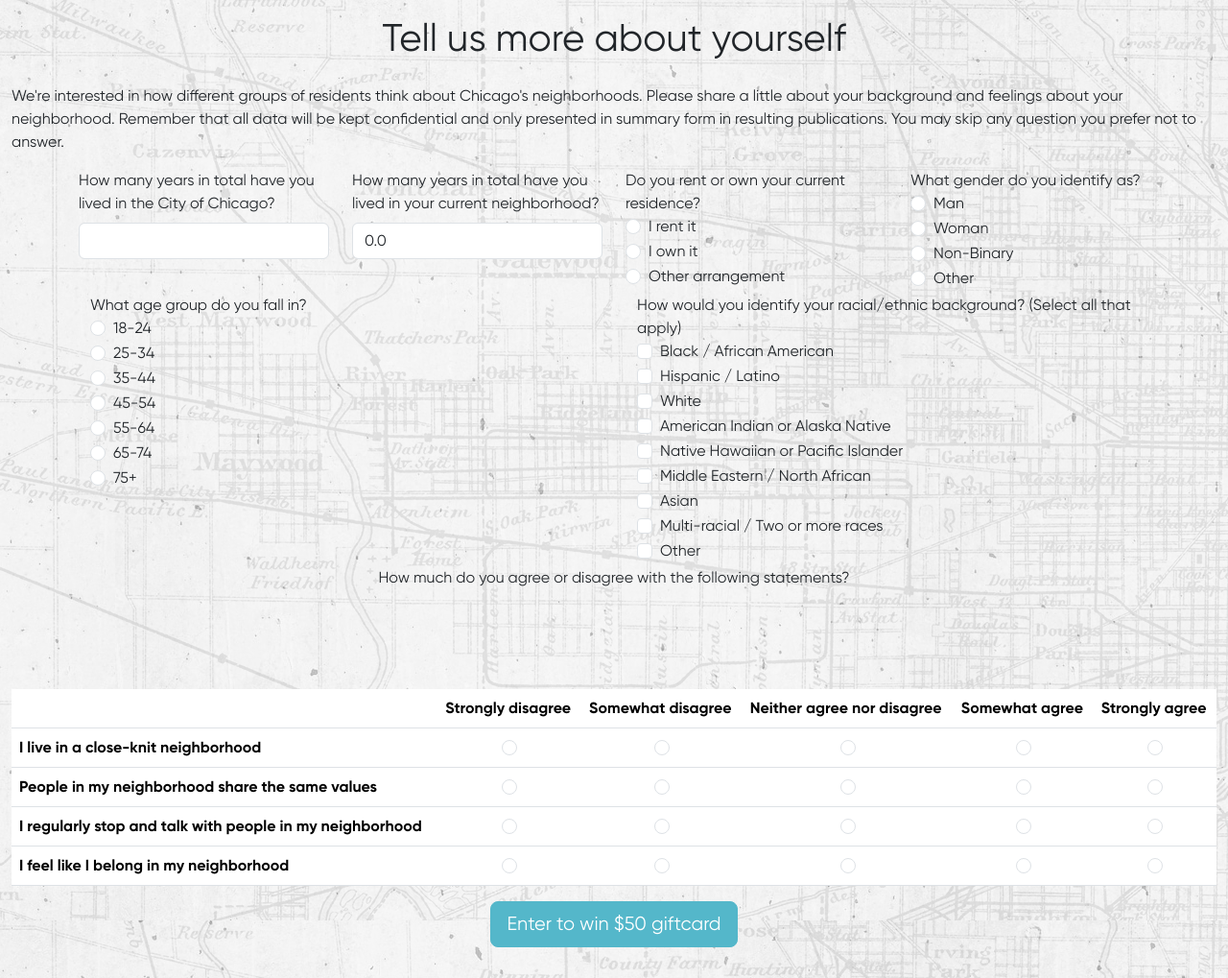
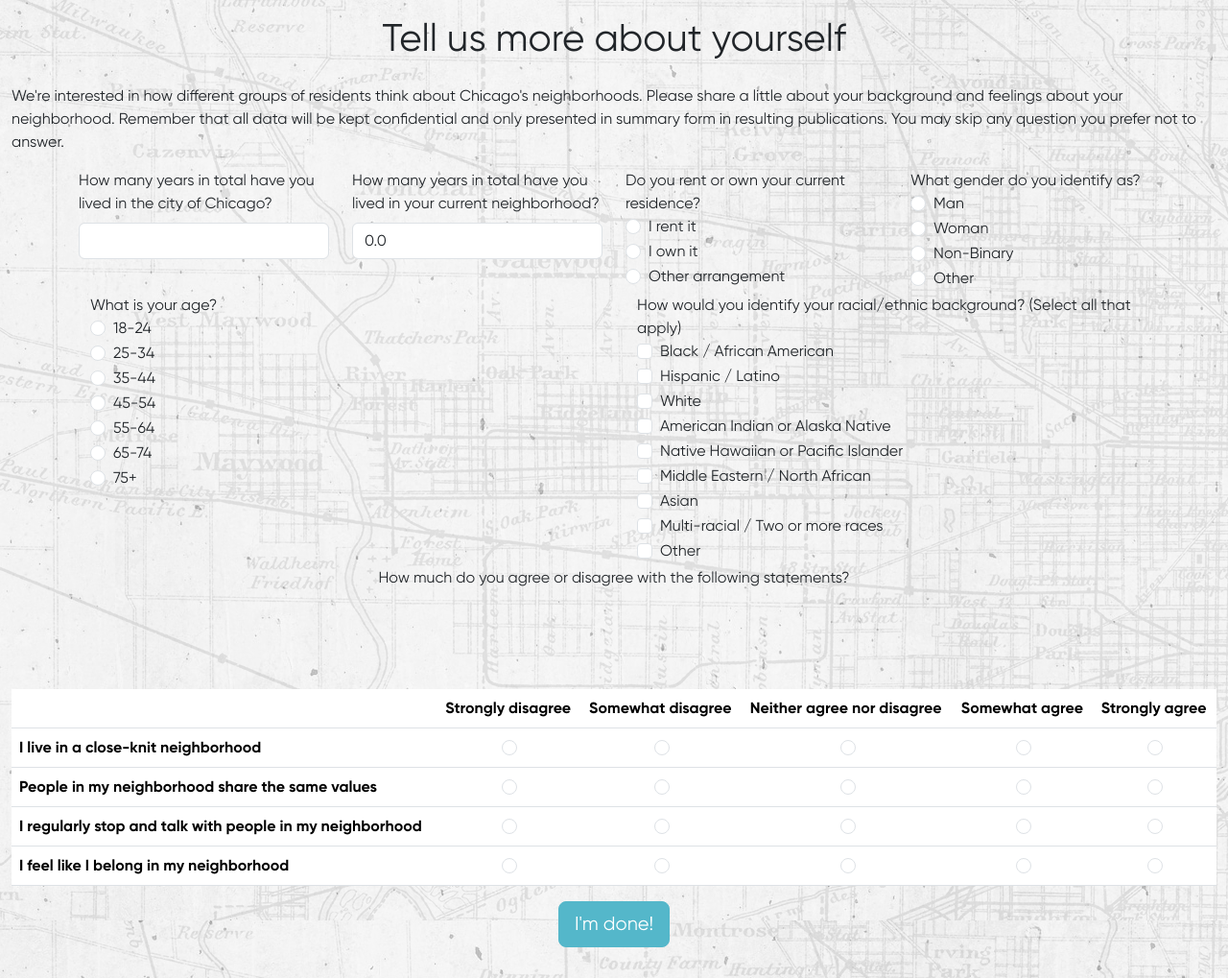
Before and after one commit to divij-sinha/neighbourhood-mapping, a Flask app: page /survey_demo in a window 1280 px wide. Shown: the part 121-1140 px from the top of the page at 96% size. Run offline with Flask 3, Linux system fonts and the light colour scheme.

Commit message:
more changes

```diff
--- a/app/forms.py
+++ b/app/forms.py
@@ -64,9 +64,10 @@ class SurveyDraw(FlaskForm):
     cur_neighborhood = StringField(
         "What is the name of this neighborhood?",
         description="Choose from the list, or type your own!",
+        validators=[Optional()]
     )
     draw_layer = HiddenField(
-        "invisible_str_draw", validators=[DataRequired(), validator_geo_json]
+        "invisible_str_draw", validators=[Optional()]
     )
     user_relationship = MultiCheckboxField(
         "How do you know this neighborhood? (Select all that apply)",
@@ -95,8 +96,8 @@ class SurveyDemo(FlaskForm):
         validators=[Optional(), NumberRange(0, 100)],
     )
     years_lived_chicago = DecimalField(
-        "How many years in total have you lived in the City of Chicago?",
-        description="How many years in total have you lived in the City of Chicago?",
+        "How many years in total have you lived in the city of Chicago?",
+        description="How many years in total have you lived in the city of Chicago?",
         places=1,
         validators=[Optional(), NumberRange(0, 100)],
     )
@@ -121,7 +122,7 @@ class SurveyDemo(FlaskForm):
         ],
     )
     age = RadioField(
-        "What age group do you fall in?",
+        "What is your age?",
         validators=[Optional()],
         default="none",
         choices=[
@@ -198,7 +199,7 @@ class SurveyDemo(FlaskForm):
             ("strong_agr", "Strong agree"),
         ],
     )
-    submit = SubmitField("Enter to win $50 giftcard")
+    submit = SubmitField("I'm done!")
 
 
 class SurveyFeedback(FlaskForm):
--- a/app/routes.py
+++ b/app/routes.py
@@ -1,6 +1,6 @@
 from app import app, db
 from app.models import Neighborhood, Location, Respondent, Feedback
-from app.forms import SurveyStart, SurveyDraw, AgreeButton, SurveyDemo, SurveyFeedback
+from app.forms import SurveyStart, SurveyDraw, AgreeButton, SurveyDemo, SurveyFeedback, validator_geo_json
 from flask import render_template, redirect, url_for, session, flash
 from wtforms.validators import DataRequired
 from utils import get_geojson, get_map_comps, get_neighborhood_list
@@ -82,13 +82,15 @@ def survey_draw(first):
         loc=loc, zoom=13, draw_options=draw_options
     )
     form = SurveyDraw()
-    if (form.validate_on_submit() and first == "first") or form.validate_on_submit(
-        extra_validators={"cur_neighborhood": [DataRequired()]}
-    ):
+    if form.validate_on_submit():
         parsed_geojson = get_geojson(form.draw_layer.data)
+        try:
+            geometry = from_shape(shape(parsed_geojson["features"][0]["geometry"]))
+        except:
+            geometry = None
         neighborhood = Neighborhood(
             user_id=session["uuid"],
-            geometry=from_shape(shape(parsed_geojson["features"][0]["geometry"])),
+            geometry=geometry,
             time_stamp=datetime.now(timezone.utc),
             name=form.cur_neighborhood.data
         )
@@ -138,13 +140,13 @@ def survey_demo():
         )
         db.session.add(resp)
         db.session.commit()
-        return redirect(url_for("thank_page"))
+        return redirect(url_for("thank_page", feedback_page="feedback"))
 
     return render_template("form_page_demo.html", form=form)
 
 
-@app.route("/thank_you", methods=["GET", "POST"])
-def thank_page():
+@app.route("/thank_you/<feedback_page>", methods=["GET", "POST"])
+def thank_page(feedback_page):
     form = SurveyFeedback()
     if form.validate_on_submit():
         feedback = Feedback(
@@ -152,5 +154,5 @@ def thank_page():
         )
         db.session.add(feedback)
         db.session.commit()
-        return redirect(url_for("thank_page"))
-    return render_template("thank_page.html", form=form)
+        return redirect(url_for("thank_page", feedback_page="thank_you"))
+    return render_template("thank_page.html", form=form, feedback_page=feedback_page)
--- a/app/templates/form_page_draw.html
+++ b/app/templates/form_page_draw.html
@@ -91,9 +91,9 @@
     <img src="/static/edit_icon.png" alt="pencil" width="25" /> to move or edit a point.
   </p>
 </div>
-{% if form.draw_layer.errors %}
+<!-- {% if form.draw_layer.errors %}
 <p class="text-danger">Please draw the the neighborhood!</p>
-{% endif %}
+{% endif %} -->
 <div class="container-fluid p-4">{{ body_html|safe }}</div>
 <div class="container-fluid text-center">
   <div class="row">
```
Also changed, not shown: app/templates/thank_page.html (+7 -1 lines).
